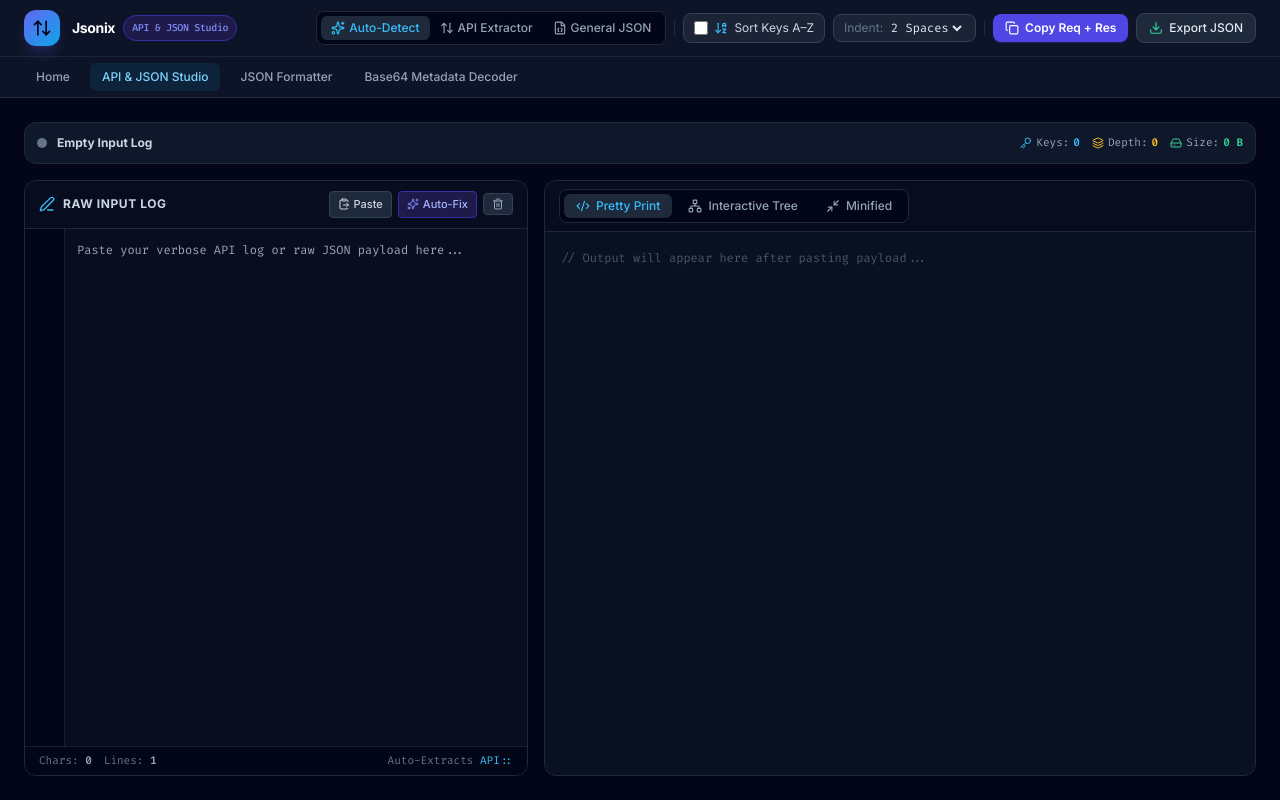
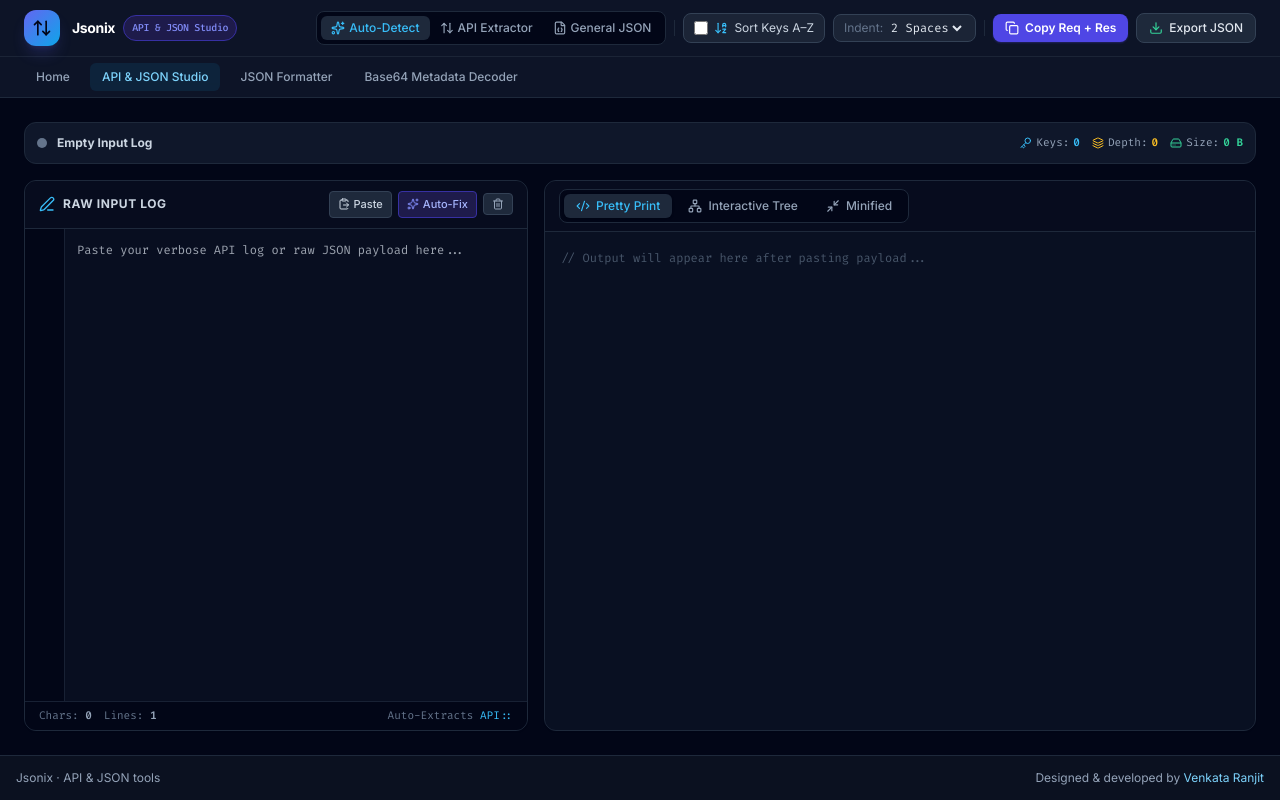
Before and after one commit to venkataranjit/jsonix, a plain HTML site: page api-json-studio.html in a window 1280 px wide. Drawn offline with nearby package versions, Linux system fonts and the light colour scheme.

Commit message:
style: match tool footers to landing page
Co-authored-by: Copilot <223556219+Copilot@users.noreply.github.com>

```diff
--- a/api-json-studio.html
+++ b/api-json-studio.html
@@ -62,6 +62,51 @@
       color: #475569;
       padding-right: 0.75rem;
       user-select: none;
+    }
+
+    footer {
+      flex-shrink: 0;
+      border-top: 1px solid #1e293b;
+      background: #0b1120;
+    }
+
+    .footer-inner {
+      width: min(100% - 32px, 1850px);
+      margin: 0 auto;
+      display: flex;
+      align-items: center;
+      justify-content: space-between;
+      gap: 16px;
+      padding: 22px 0;
+      color: #94a3b8;
+      font-size: 12px;
+    }
+
+    .footer-inner a {
+      color: #7dd3fc;
+      text-decoration: none;
+    }
+
+    .footer-inner a:hover,
+    .footer-inner a:focus-visible {
+      color: #bae6fd;
+      text-decoration: underline;
+      text-underline-offset: 3px;
+    }
+
+    @media (min-width: 761px) and (min-height: 600px) {
+      .footer-inner {
+        padding: 13px 0;
+      }
+    }
+
+    @media (max-width: 640px) {
+      .footer-inner {
+        width: calc(100% - 28px);
+        align-items: flex-start;
+        flex-direction: column;
+        gap: 6px;
+      }
     }
   </style>
 </head>
@@ -348,6 +393,16 @@
     </div>
 
   </main>
+
+  <footer>
+    <div class="footer-inner">
+      <span>Jsonix · API &amp; JSON tools</span>
+      <span>
+        Designed &amp; developed by
+        <a href="https://venkataranjit.netlify.app/" target="_blank" rel="noopener noreferrer">Venkata Ranjit</a>
+      </span>
+    </div>
+  </footer>
 
   <!-- TOAST NOTIFICATION CONTAINER -->
   <div id="toast" class="fixed bottom-6 right-6 z-50 transform translate-y-10 opacity-0 transition-all duration-300 pointer-events-none flex items-center gap-2 px-4 py-2.5 rounded-xl bg-slate-900 text-slate-100 border border-sky-500/40 shadow-2xl shadow-sky-950/80 text-xs font-medium">
```
Also changed, not shown: base64-json-metadata-decoder.html (+55 -0 lines), json-formatter-tree-inspector.html (+55 -0 lines).
